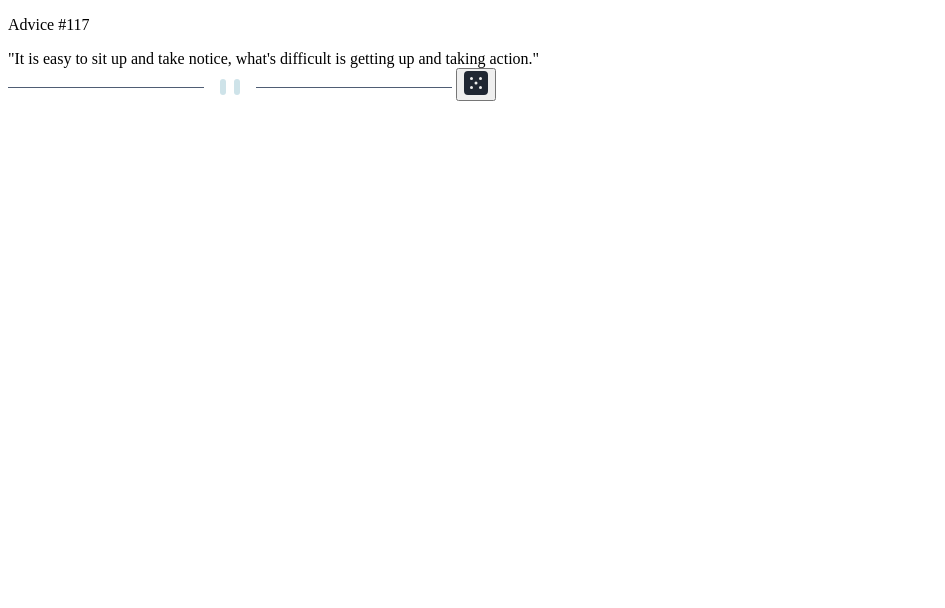
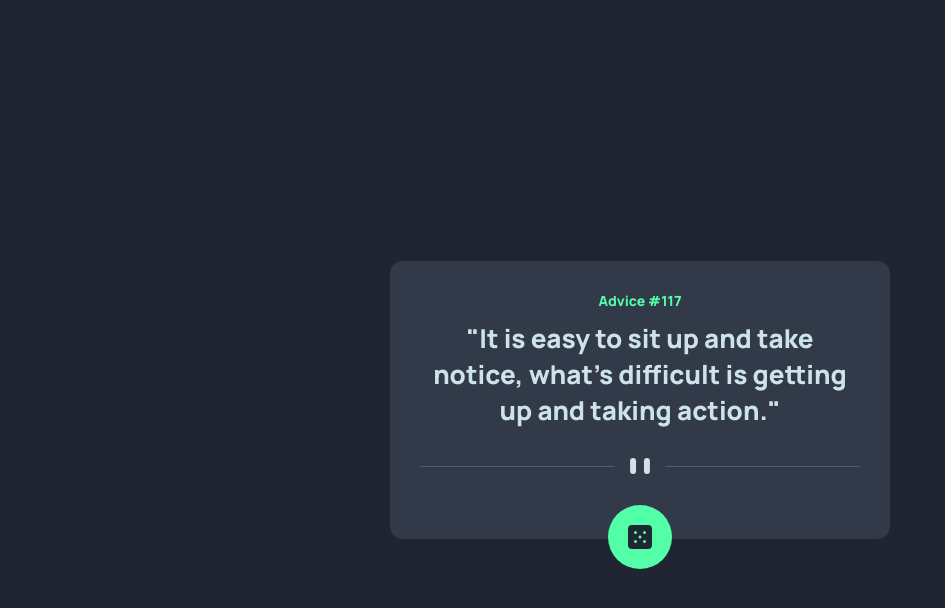
Before and after one commit to gayeongogo/adviceGender, a plain HTML site: page index.html in a window 1280 px wide. Shown: the whole page, without its empty margins (0-945 px from the left). Drawn offline with Linux system fonts and the light colour scheme.

Commit message:
add style

```diff
--- /dev/null
+++ b/css/style.scss
@@ -0,0 +1,66 @@
+@import url('https://fonts.googleapis.com/css2?family=Manrope:wght@800&display=swap');
+
+*{
+    margin: 0;
+    padding: 0;
+}
+body{
+    font-family: 'Manrope', sans-serif;
+    background: hsl(218, 23%, 16%);
+    display: flex;
+    align-items: center;
+    justify-content: center;
+    min-height: 100vh;
+}
+.card{
+    max-width: 500px;
+    background: hsl(217, 19%, 24%);
+    margin: 0 auto;
+    text-align: center;
+    padding: 30px;
+    box-sizing: border-box  ;
+    border-radius: 13px;
+    position: relative;
+    .title{
+        font-size: 14px;
+        color: hsl(150, 100%, 66%);
+        #adviceId{
+
+
+        }
+    }
+    .advice{
+        font-size: 26px;
+        color: hsl(193, 38%, 86%);
+        margin-top: 10px;
+    }
+    .divider{
+        width: 100%;
+        margin: 30px 0;
+    }
+    .btn{
+        border-radius: 50%;
+        border: none;
+        background: hsl(150, 100%, 66%);
+        padding: 20px;
+        position: absolute;
+        bottom: -30px;
+        left: 50%;
+        transform: translate(-50%,0);
+        :hover{
+            cursor: pointer;
+        }
+        img{
+            display: block;
+        }
+    }
+}
+@media screen and (max-width: 500px) {
+    .card{
+        margin: 0 25px;
+        .advice{
+            font-size: 20px;
+        }
+    }
+
+}
--- a/index.html
+++ b/index.html
@@ -3,14 +3,14 @@
     <head>
         <meta charset="UTF-8">
         <meta name="viewport" content="width=device-width, initial-scale=1.0"> <!-- displays site properly based on user's device -->
-
         <link rel="icon" type="image/png" sizes="32x32" href="./images/favicon-32x32.png">
-
+        <link rel="stylesheet" href="./css/style.css">
+        <script src="./js/script.js" defer></script>
         <title>Frontend Mentor | Advice generator app</title>
-        <style>
+        <!-- <style>
         .attribution { font-size: 11px; text-align: center; }
         .attribution a { color: hsl(228, 45%, 44%); }
-        </style>
+        </style> -->
     </head>
     <body>
         <div class="card">
@@ -18,7 +18,7 @@
             <div class="advice" id="adviceText">
                 "It is easy to sit up and take notice, what's difficult is getting up and taking action."
             </div>
-            <img src="./images/pattern-divider-desktop.svg" alt="divider">
+            <img class="divider" src="./images/pattern-divider-desktop.svg" alt="divider">
             <button id="btn" class="btn">
                 <img src="./images/icon-dice.svg" alt="dice">
             </button>
```
Also changed, not shown: css/style.css (added), js/script.js (added), 1 other file.
